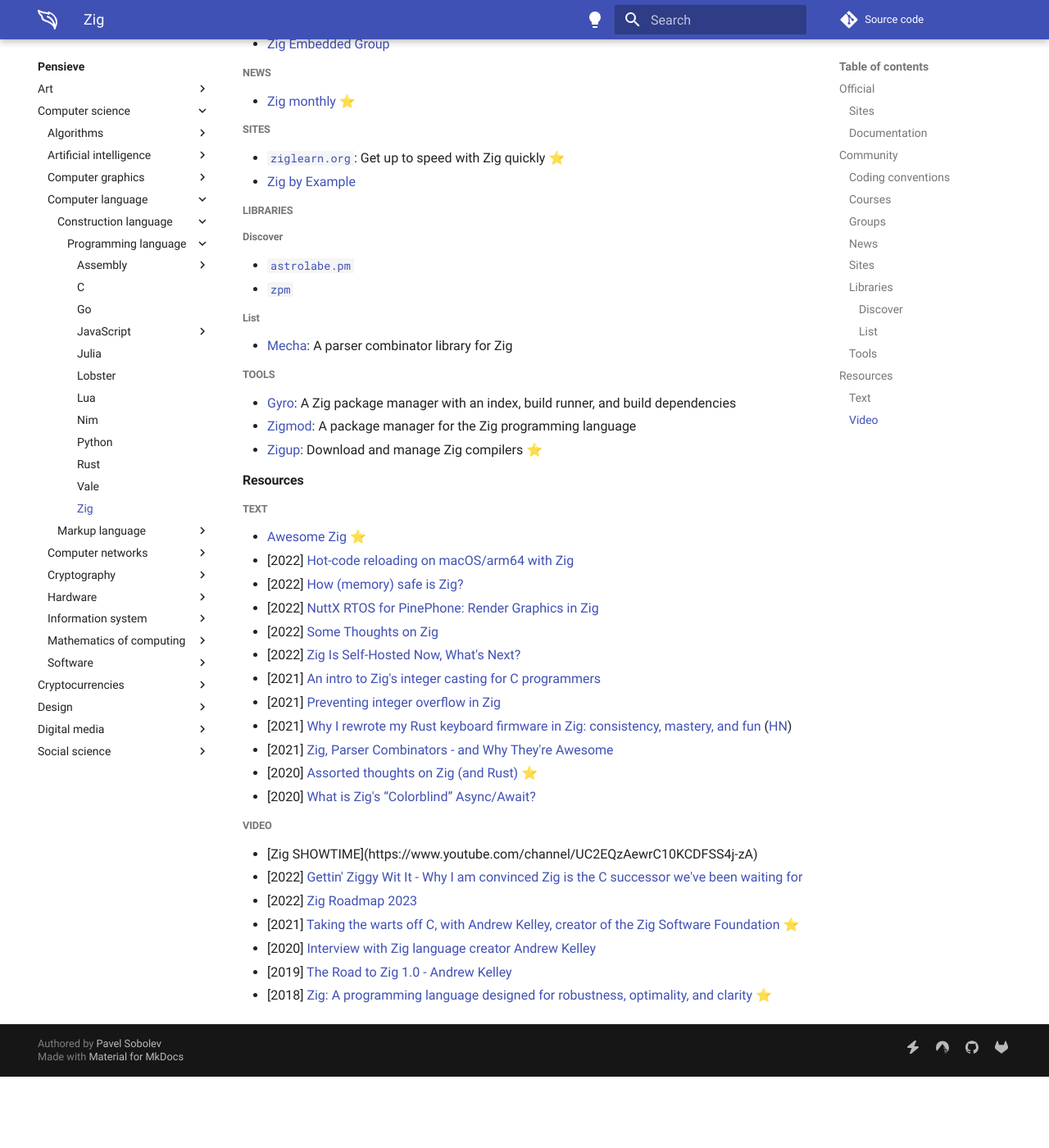
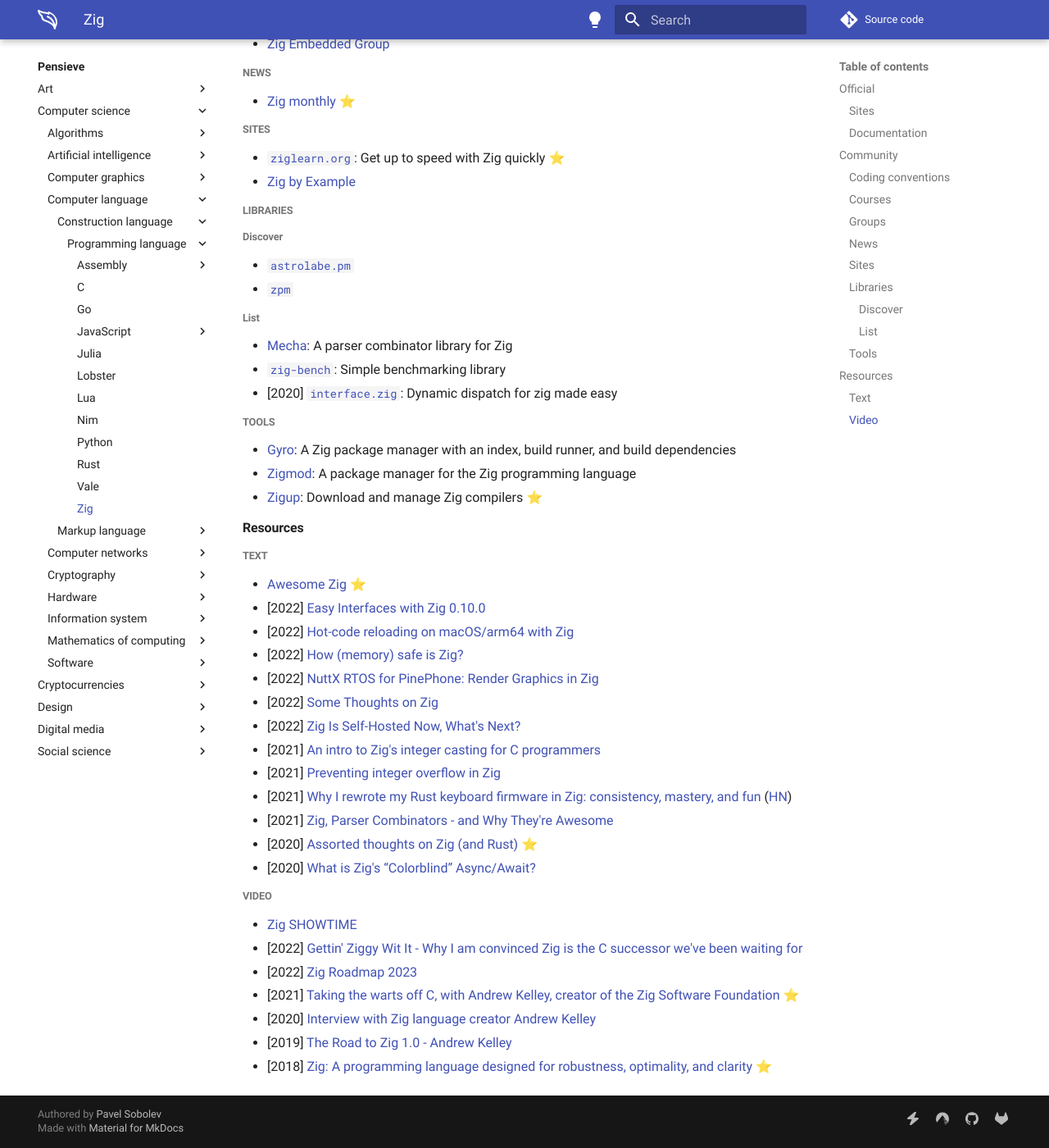
Before and after one commit to paveloom/paveloom.dev, an MkDocs documentation site: the page built from content/pensieve/zig.md, in a window 1280 px wide and 1400 px high, scrolled down 852 px. Shown: the whole window at 82% size. Built offline with MkDocs 1.6.1 and Material for MkDocs 9.7.7, drawn with Linux system fonts in a browser that asks for light colours; comment, search, counter and statistics services are not loaded; before the commit the page ends 2165 px from its top, so only the background shows below that.

Commit message:
Pensieve: update the Zig page.

```diff
--- a/content/pensieve/zig.md
+++ b/content/pensieve/zig.md
@@ -41,6 +41,8 @@
 
 ###### List
 - [Mecha](https://github.com/Hejsil/mecha): A parser combinator library for Zig
+- [`zig-bench`](https://github.com/Hejsil/zig-bench): Simple benchmarking library
+- [2020] [`interface.zig`](https://github.com/alexnask/interface.zig): Dynamic dispatch for zig made easy
 
 ##### Tools
 - [Gyro](https://github.com/mattnite/gyro): A Zig package manager with an index, build runner, and build dependencies
@@ -51,23 +53,24 @@
 
 ##### Text
 - [Awesome Zig](https://github.com/C-BJ/awesome-zig) ⭐
-- \[2022\] [Hot-code reloading on macOS/arm64 with Zig](https://www.jakubkonka.com/2022/03/16/hcs-zig.html)
-- \[2022\] [How (memory) safe is Zig?](https://www.scattered-thoughts.net/writing/how-safe-is-zig)
-- \[2022\] [NuttX RTOS for PinePhone: Render Graphics in Zig](https://lupyuen.github.io/articles/de2)
-- \[2022\] [Some Thoughts on Zig](https://v5.chriskrycho.com/journal/some-thoughts-on-zig)
-- \[2022\] [Zig Is Self-Hosted Now, What's Next?](https://kristoff.it/blog/zig-self-hosted-now-what)
-- \[2021\] [An intro to Zig's integer casting for C programmers](https://www.lagerdata.com/articles/an-intro-to-zigs-integer-casting-for-c-programmers)
-- \[2021\] [Preventing integer overflow in Zig](https://www.lagerdata.com/articles/preventing-integer-overflow-in-zig)
-- \[2021\] [Why I rewrote my Rust keyboard firmware in Zig: consistency, mastery, and fun](https://kevinlynagh.com/rust-zig) ([HN](https://news.ycombinator.com/item?id=26374268))
-- \[2021\] [Zig, Parser Combinators - and Why They're Awesome](https://devlog.hexops.com/2021/zig-parser-combinators-and-why-theyre-awesome/)
-- \[2020\] [Assorted thoughts on Zig (and Rust)](https://www.scattered-thoughts.net/writing/assorted-thoughts-on-zig-and-rust) ⭐
-- \[2020\] [What is Zig's “Colorblind” Async/Await?](https://kristoff.it/blog/zig-colorblind-async-await)
+- [2022] [Easy Interfaces with Zig 0.10.0](https://zig.news/kristoff/easy-interfaces-with-zig-0100-2hc5)
+- [2022] [Hot-code reloading on macOS/arm64 with Zig](https://www.jakubkonka.com/2022/03/16/hcs-zig.html)
+- [2022] [How (memory) safe is Zig?](https://www.scattered-thoughts.net/writing/how-safe-is-zig)
+- [2022] [NuttX RTOS for PinePhone: Render Graphics in Zig](https://lupyuen.github.io/articles/de2)
+- [2022] [Some Thoughts on Zig](https://v5.chriskrycho.com/journal/some-thoughts-on-zig)
+- [2022] [Zig Is Self-Hosted Now, What's Next?](https://kristoff.it/blog/zig-self-hosted-now-what)
+- [2021] [An intro to Zig's integer casting for C programmers](https://www.lagerdata.com/articles/an-intro-to-zigs-integer-casting-for-c-programmers)
+- [2021] [Preventing integer overflow in Zig](https://www.lagerdata.com/articles/preventing-integer-overflow-in-zig)
+- [2021] [Why I rewrote my Rust keyboard firmware in Zig: consistency, mastery, and fun](https://kevinlynagh.com/rust-zig) ([HN](https://news.ycombinator.com/item?id=26374268))
+- [2021] [Zig, Parser Combinators - and Why They're Awesome](https://devlog.hexops.com/2021/zig-parser-combinators-and-why-theyre-awesome/)
+- [2020] [Assorted thoughts on Zig (and Rust)](https://www.scattered-thoughts.net/writing/assorted-thoughts-on-zig-and-rust) ⭐
+- [2020] [What is Zig's “Colorblind” Async/Await?](https://kristoff.it/blog/zig-colorblind-async-await)
 
 ##### Video
-- \[Zig SHOWTIME\](https://www.youtube.com/channel/UC2EQzAewrC10KCDFSS4j-zA)
-- \[2022\] [Gettin' Ziggy Wit It - Why I am convinced Zig is the C successor we've been waiting for](https://www.youtube.com/watch?v=kCmOfRcmkN0)
-- \[2022\] [Zig Roadmap 2023](https://www.youtube.com/watch?v=AqDdWEiSwMM)
-- \[2021\] [Taking the warts off C, with Andrew Kelley, creator of the Zig Software Foundation](https://www.youtube.com/watch?v=gn3YsZ6HUHw) ⭐
-- \[2020\] [Interview with Zig language creator Andrew Kelley](https://www.youtube.com/watch?v=ZvskDoP09Ao)
-- \[2019\] [The Road to Zig 1.0 - Andrew Kelley](https://www.youtube.com/watch?v=Gv2I7qTux7g)
-- \[2018\] [Zig: A programming language designed for robustness, optimality, and clarity](https://www.youtube.com/watch?v=Z4oYSByyRak) ⭐
+- [Zig SHOWTIME](https://www.youtube.com/channel/UC2EQzAewrC10KCDFSS4j-zA)
+- [2022] [Gettin' Ziggy Wit It - Why I am convinced Zig is the C successor we've been waiting for](https://www.youtube.com/watch?v=kCmOfRcmkN0)
+- [2022] [Zig Roadmap 2023](https://www.youtube.com/watch?v=AqDdWEiSwMM)
+- [2021] [Taking the warts off C, with Andrew Kelley, creator of the Zig Software Foundation](https://www.youtube.com/watch?v=gn3YsZ6HUHw) ⭐
+- [2020] [Interview with Zig language creator Andrew Kelley](https://www.youtube.com/watch?v=ZvskDoP09Ao)
+- [2019] [The Road to Zig 1.0 - Andrew Kelley](https://www.youtube.com/watch?v=Gv2I7qTux7g)
+- [2018] [Zig: A programming language designed for robustness, optimality, and clarity](https://www.youtube.com/watch?v=Z4oYSByyRak) ⭐
```
